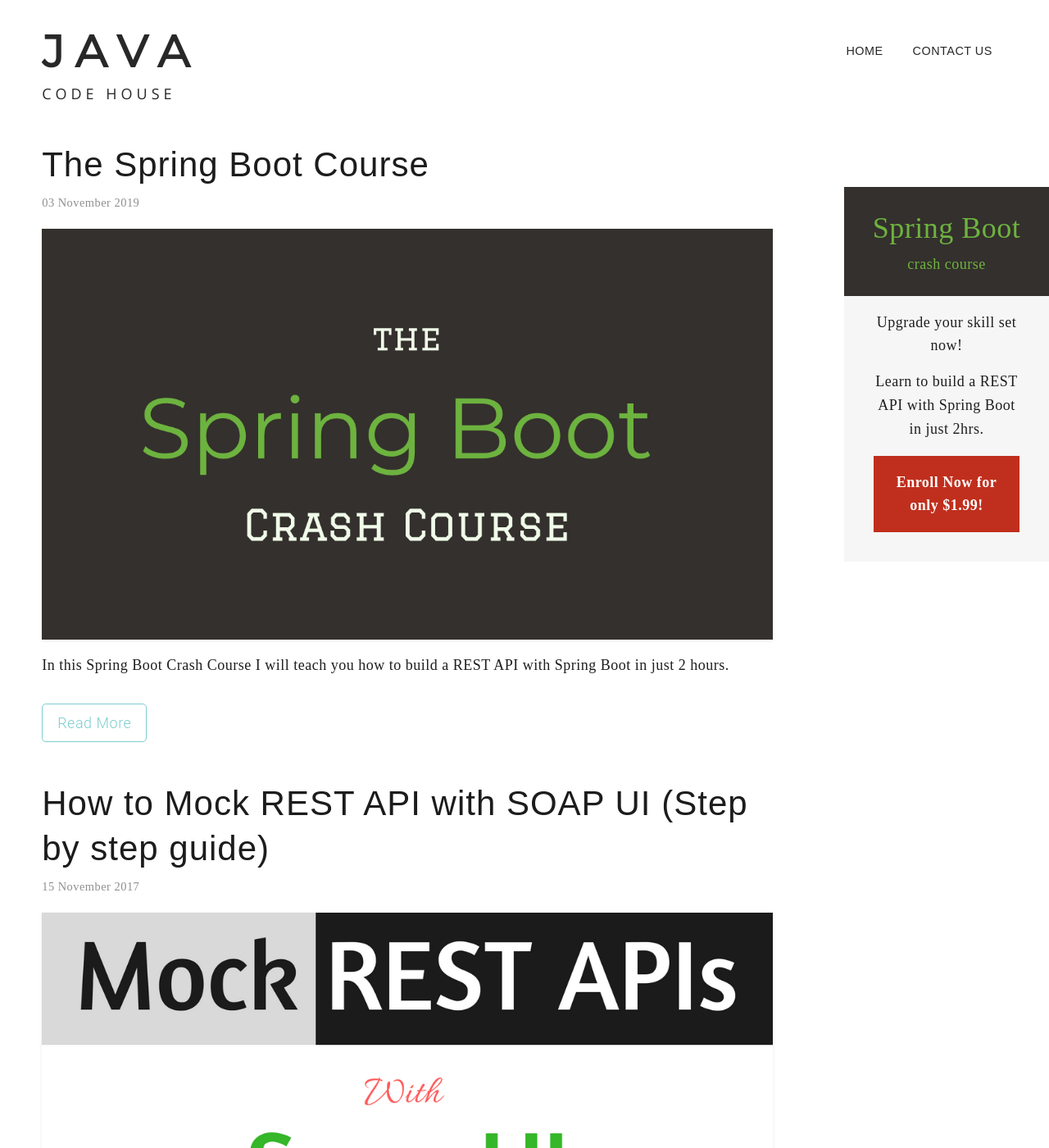
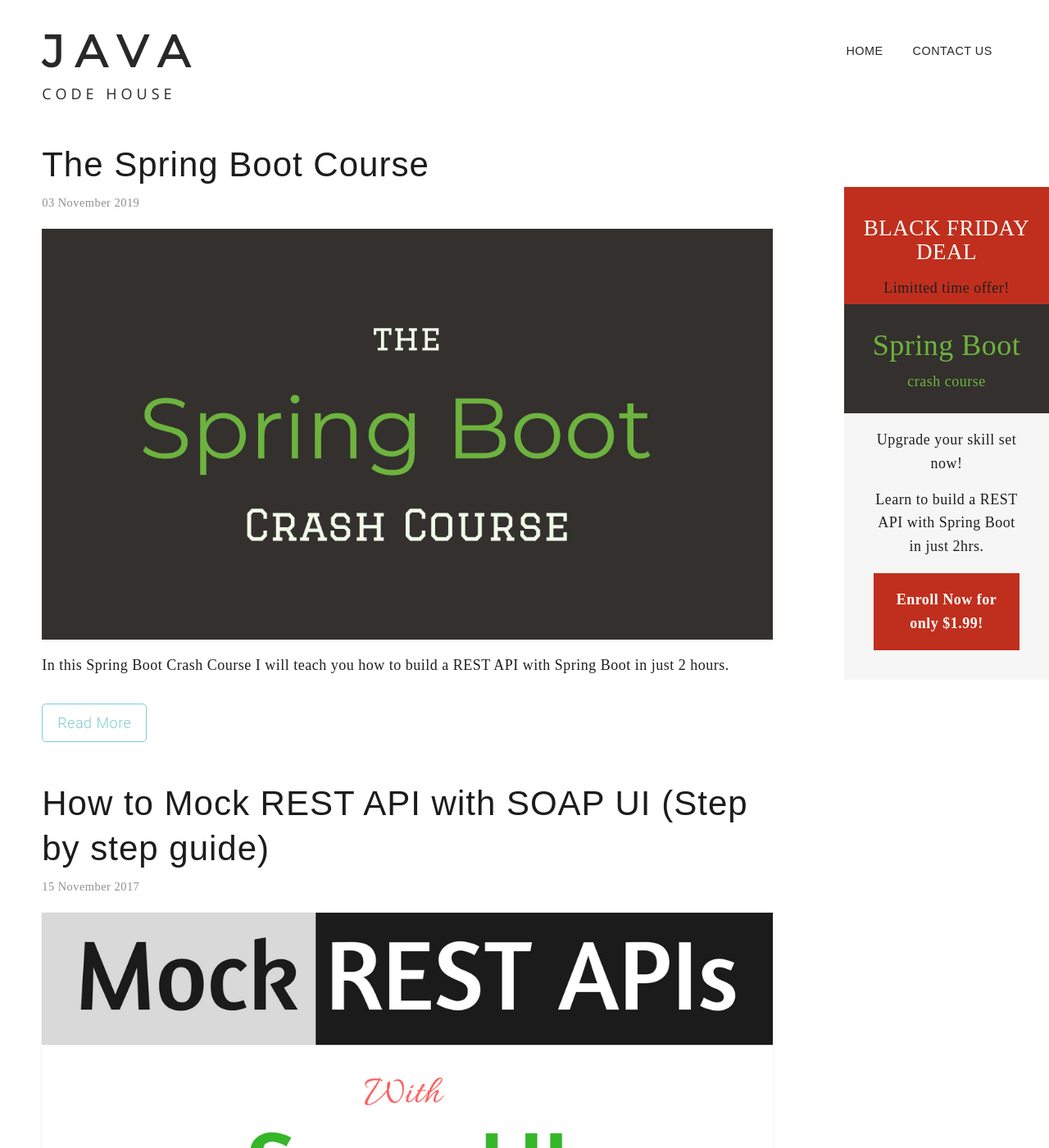
Before and after one commit to DiliniRajapaksha/DeveloperJournal, a Jekyll site: the page built from index.html, in a window 1280 px wide and 1400 px high. Shown: the whole window at 82% size. Built offline with Jekyll 4.4.1, drawn with Linux system fonts in a browser that asks for light colours; nearby versions of some CDN libraries.

Commit message:
side-bar ad deal

```diff
--- a/_includes/ad-deal.html
+++ b/_includes/ad-deal.html
@@ -1,12 +1,16 @@
 <a href="{% post_url 2019-11-03-the-spring-boot-course %}" target="_blank">
 	<div class="ad">
+		<div class="deal-header">
+			<h1>BLACK FRIDAY DEAL</h1>
+			<p>Limitted time offer!</p>
+		</div>
 		<div class="ad-header">
 			<h2>Spring Boot</h2>
 	    	<h5>crash course</h5>
     	</div>
 		<p style="font-weight: 400;">Upgrade your skill set now!</p>
 		<p>Learn to build a REST API with Spring Boot in just 2hrs.</p>
-		<div class="button-red">
+		<div class="button">
 			Enroll Now for only $1.99!
 		</div>
 	</div>
--- a/_includes/sidebar.html
+++ b/_includes/sidebar.html
@@ -1,3 +1,3 @@
 <div class="side-bar">
-{% include ad.html %}
+{% include ad-deal.html %}
 </div>
--- a/css/layout1.scss
+++ b/css/layout1.scss
@@ -523,3 +523,14 @@ pre{
 .maxw-700{
 	max-width: 700px;
 }
+
+.deal-header{
+margin-left: -2em;
+    margin-right: -2em;
+    margin-top: -2em;
+    padding-top: 2em;
+    padding-bottom: 0.5em;
+    margin-bottom: 1em;
+    color: #ffffff !important;
+    background-color: var(--red);
+}
```
